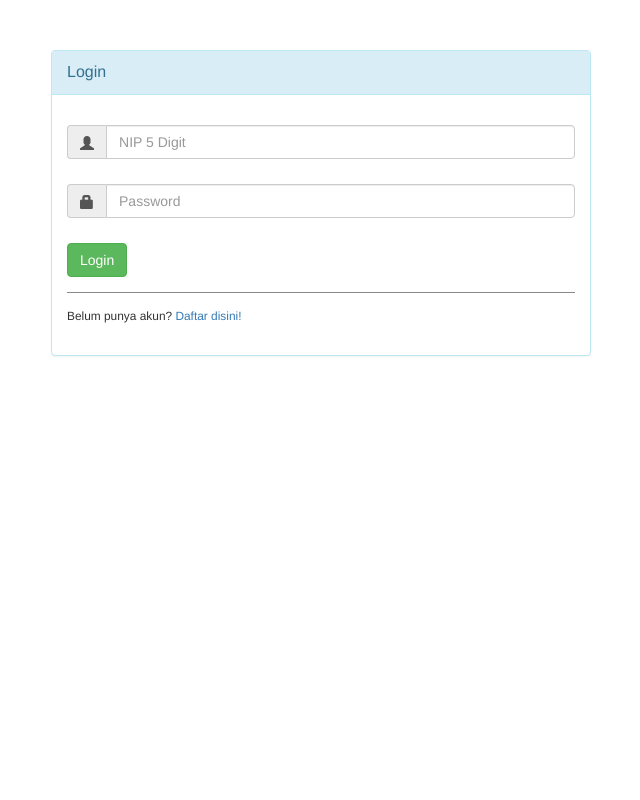
After one commit to royyandzakiy/pasti-bps, a PHP site: page /login.php in a window 1280 px wide. The commit adds this page. Shown: the whole page, without its empty margins (319-959 px from the left). Run offline with PHP 8.4, Linux system fonts and the light colour scheme; some libraries are stand-ins or nearby versions.

Commit message:
fixed login

```diff
--- a/index.php
+++ b/index.php
@@ -1,4 +1,5 @@
 <?php
+    require('is_loggedin.php');
     require('blog_connect.php');
 
     sql_connect('pasti_db');
--- /dev/null
+++ b/login.php
@@ -0,0 +1,201 @@
+<?php
+    require('blog_connect.php');
+    sql_connect('pasti_db');
+
+    if (isset($_POST['login'])) {
+        unset($_POST['login']);
+
+
+        // get data
+        $username = $_POST('username');
+        $password = $_POST('password');
+
+        ?><script>alert('<?= $username ?>');</script><?php
+
+        $query_user = "SELECT * FROM TABLENAME WHERE username = '$username' AND password = '$password'";
+        $result_user = $con->query($query_user);
+
+        if ($result_user) {
+            if (session_status() == PHP_SESSION_NONE) {
+                session_start();
+            }
+
+            $_SESSION['logged_in'] = true;
+        } else {
+            alert('NIP & Password tidak sesuai');
+        }
+    }
+?>
+<html lang="en">
+
+<head>
+    <meta charset="utf-8">
+    <meta name="viewport" content="width=device-width, initial-scale=1, shrink-to-fit=no">
+    <meta name="theme-color" content="#000000">
+    <link href="//netdna.bootstrapcdn.com/bootstrap/3.1.0/css/bootstrap.min.css" rel="stylesheet" id="bootstrap-css">
+    <script src="//code.jquery.com/jquery-1.11.1.min.js"></script>
+    <script src="//netdna.bootstrapcdn.com/bootstrap/3.1.0/js/bootstrap.min.js"></script>
+
+    <title>Pasti BPS</title>
+</head>
+
+<body>
+    <!------ Include the above in your HEAD tag ---------->
+
+    <div class="container">
+        <!--LOG IN BOX-->
+        <div id="loginbox" style="margin-top:50px;" class="mainbox col-md-6 col-md-offset-3 col-sm-8 col-sm-offset-2">
+            <div class="panel panel-info" >
+                    <div class="panel-heading">
+                        <div class="panel-title">Login</div>
+                    </div>
+
+                    <div style="padding-top:30px" class="panel-body" >
+
+                        <div style="display:none" id="login-alert" class="alert alert-danger col-sm-12"></div>
+
+                        <form id="loginform" class="form-horizontal" role="form" method="post">
+
+                            <div style="margin-bottom: 25px" class="input-group">
+                                        <span class="input-group-addon"><i class="glyphicon glyphicon-user"></i></span>
+                                        <input id="login-username" type="text" class="form-control" name="username" value="" placeholder="NIP 5 Digit">
+                                    </div>
+
+                            <div style="margin-bottom: 25px" class="input-group">
+                                        <span class="input-group-addon"><i class="glyphicon glyphicon-lock"></i></span>
+                                        <input id="login-password" type="password" class="form-control" name="password" placeholder="Password">
+                                    </div>
+
+
+                                <div style="margin-top:10px" class="form-group">
+                                    <!-- Button -->
+
+                                    <div class="col-sm-12 controls">
+                                      <input id="btn-login" href="#" class="btn btn-success" value="Login" name="login" type="submit" />
+
+                                    </div>
+                                </div>
+
+
+                                <div class="form-group">
+                                    <div class="col-md-12 control">
+                                        <div style="border-top: 1px solid#888; padding-top:15px; font-size:85%" >
+                                            Belum punya akun?
+                                        <a href="#" onClick="$('#loginbox').hide(); $('#signupbox').show()">
+                                            Daftar disini!
+                                        </a>
+                                        </div>
+                                    </div>
+                                </div>
+                            </form>
+
+
+
+                        </div>
+                    </div>
+        </div>
+
+        <!--SIGN UP BOX-->
+        <div id="signupbox" style="display:none; margin-top:50px" class="mainbox col-md-6 col-md-offset-3 col-sm-8 col-sm-offset-2">
+                    <div class="panel panel-info">
+                        <div class="panel-heading">
+                            <div class="panel-title">Daftar</div>
+                            <div style="float:right; font-size: 85%; position: relative; top:-10px"><a id="signinlink" href="#" onclick="$('#signupbox').hide(); $('#loginbox').show()">Login</a></div>
+                        </div>
+                        <div class="panel-body" >
+                            <form id="signupform" class="form-horizontal" role="form">
+
+                                <div id="signupalert" style="display:none" class="alert alert-danger">
+                                    <p>Error:</p>
+                                    <span></span>
+                                </div>
+
+
+
+                                <div class="form-group">
+                                    <label for="email" class="col-md-3 control-label">NIP</label>
+                                    <div class="col-md-9">
+                                        <input type="text" class="form-control" name="NIP" placeholder="NIP">
+                                    </div>
+                                </div>
+
+                                <div class="form-group">
+                                    <label for="email" class="col-md-3 control-label">Email</label>
+                                    <div class="col-md-9">
+                                        <input type="text" class="form-control" name="email" placeholder="Email Address">
+                                    </div>
+                                </div>
+
+                                <div class="form-group">
+                                    <label for="firstname" class="col-md-3 control-label">Nama Lengkap</label>
+                                    <div class="col-md-9">
+                                        <input type="text" class="form-control" name="nama" placeholder="Nama Lengkap">
+                                    </div>
+                                </div>
+                                <div class="form-group">
+                                    <label for="password" class="col-md-3 control-label">Buat Password Baru</label>
+                                    <div class="col-md-9">
+                                        <input type="password" class="form-control" name="password" placeholder="Password">
+                                    </div>
+                                </div>
+
+                                <div class="form-group">
+                                    <label for="pendidikan" class="col-md-3 control-label">Pendidikan</label>
+                                    <div class="col-md-9">
+                                        <select class="form-control" name="pendidikan" placeholder="Pendidikan">
+                                            <option>SD</option>
+                                            <option>SMP</option>
+                                            <option>SMA</option>
+                                        </select>
+                                    </div>
+                                </div>
+
+                                <div class="form-group">
+                                    <label for="tahun_masuk" class="col-md-3 control-label">Tahun Masuk BPS?</label>
+                                    <div class="col-md-9">
+                                        <input class="form-control" name="tahun_masuk" type="number" value="2018" />
+                                    </div>
+                                </div>
+
+                                <div class="form-group">
+                                    <label for="pengalaman_survei" class="col-md-3 control-label">Apakah Pernah Mengikuti Survei?</label>
+                                    <div class="col-md-9">
+                                        <select class="form-control" name="pengalaman_survei">
+                                            <option>Ya</option>
+                                            <option>Tidak</option>
+                                        </select>
+                                    </div>
+                                </div>
+
+                                <div class="form-group">
+                                    <label for="pengalaman_SIBS" class="col-md-3 control-label">Apakah Pernah Mengikuti Survei SIBS?</label>
+                                    <div class="col-md-9">
+                                        <select class="form-control" name="pengalaman_SIBS">
+                                            <option>Ya</option>
+                                            <option>Tidak</option>
+                                        </select>
+                                    </div>
+                                </div>
+
+                                <div class="form-group">
+                                    <!-- Button -->
+                                    <div class="col-md-offset-3 col-md-9">
+                                        <button name="daftar" id="btn-signup" type="button" class="btn btn-info"><i class="icon-hand-right"></i> &nbsp Daftar</button>
+                                    </div>
+                                </div>
+
+
+
+                            </form>
+                         </div>
+                    </div>
+
+
+
+
+         </div>
+    </div>
+
+</body>
+
+</html>
```
Also changed, not shown: is_loggedin.php (added, +7 -0 lines), logout.php (added, +12 -0 lines).
